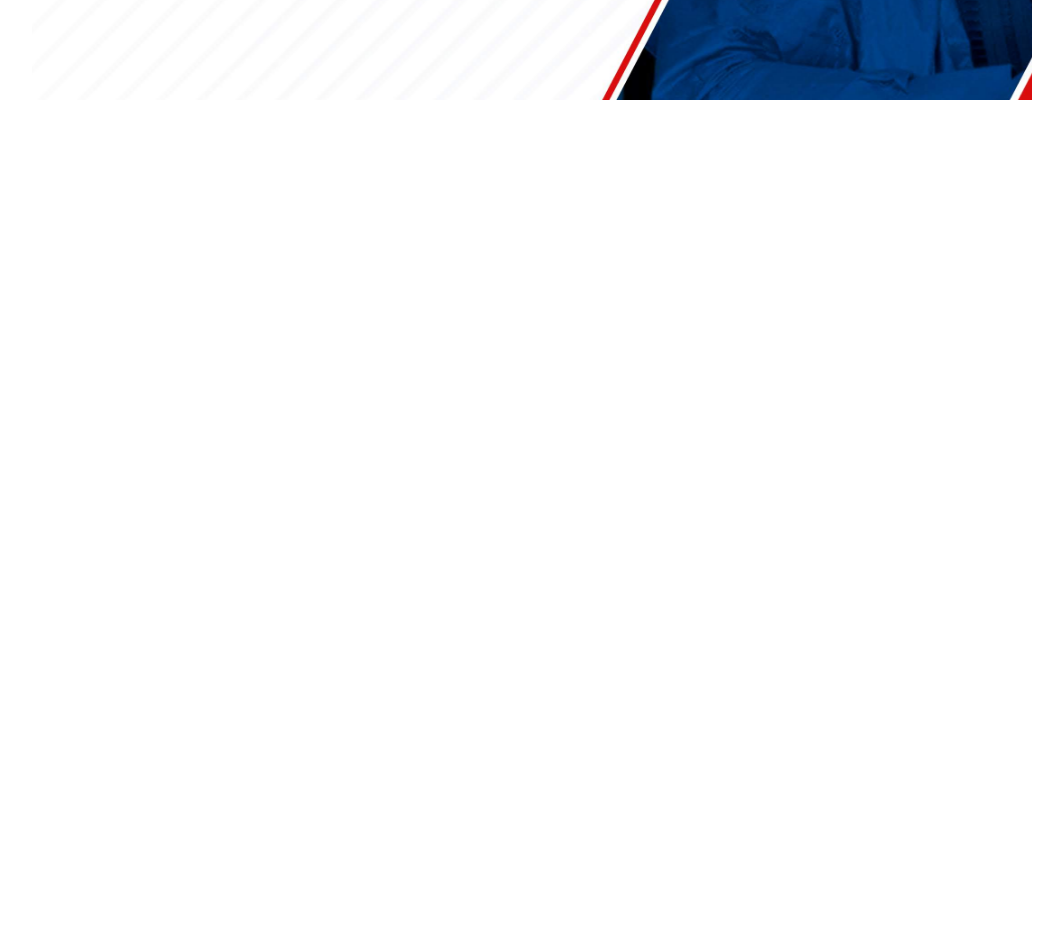
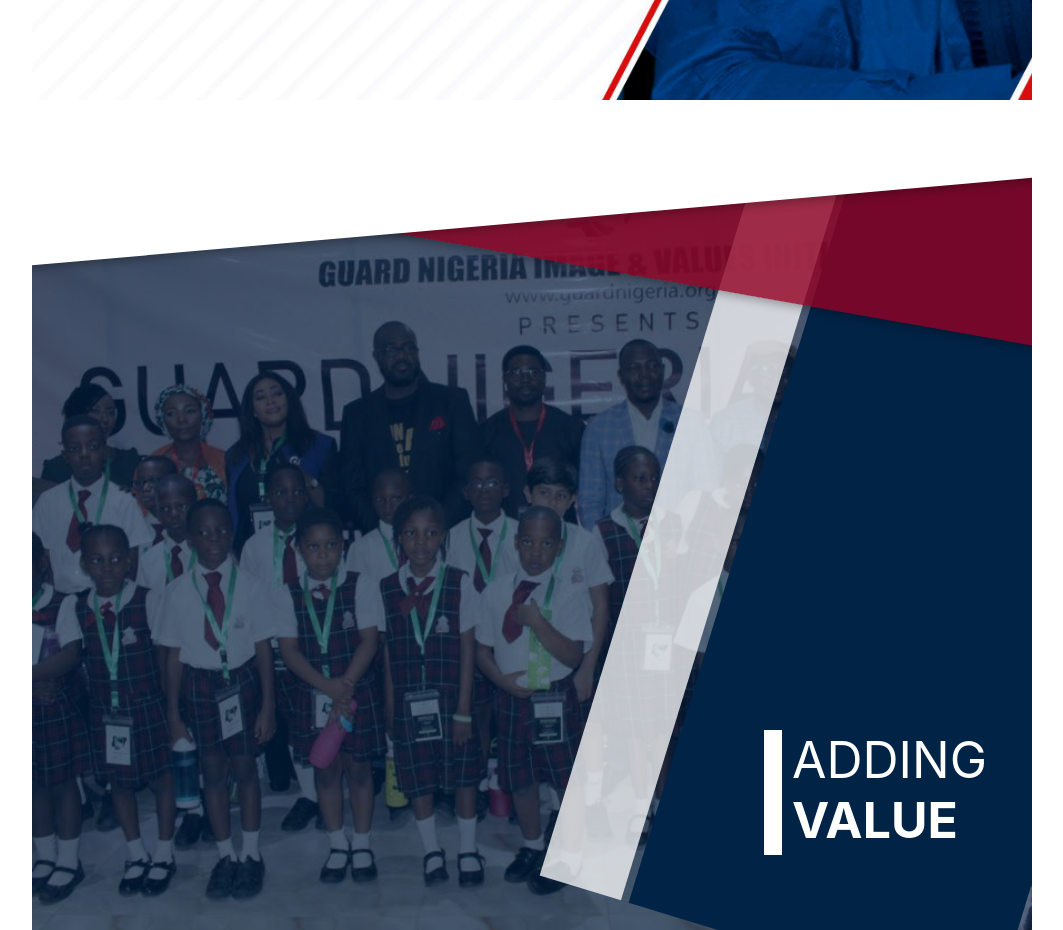
Before and after one commit to josenriagu/pamahah, a React (Create React App) app: page / in a window 1280 px wide. Shown: the part 2360-3290 px from the top of the page, without its empty margins (108-1171 px from the left). Before the commit the page ends 2460 px from the top, so only its background shows below. Built offline with nearby package versions, Linux system fonts and the light colour scheme.

Commit message:
feat(frontend): create and implement slide4 - adjust styles

```diff
--- a/src/App.js
+++ b/src/App.js
@@ -7,6 +7,7 @@
 import Slide1 from './components/Slide1';
 import Slide2 from './components/Slide2/';
 import Slide3 from './components/Slide3';
+import Slide4 from './components/Slide4';
 import { AppDiv } from './App.styled';
 
 function App() {
@@ -23,6 +24,7 @@
           <Slide1 theme={theme} />
           <Slide2 theme={theme} />
           <Slide3 theme={theme} />
+          <Slide4 />
         </AppDiv>
       </>
     </ThemeProvider>
--- a/src/App.styled.js
+++ b/src/App.styled.js
@@ -12,9 +12,10 @@
     width: ${sizes.mobileRes};
     margin: .5rem auto;
   } */
-  #slide1,
-  #slide2,
-  #slide3 {
+  div#slide1,
+  div#slide2,
+  div#slide3,
+  div#slide4 {
     :hover {
       transition: box-shadow 2s;
       box-shadow: 0 0 1rem 0.3rem rgba(167, 167, 167, 1);
--- a/src/components/Slide1/Slide1.js
+++ b/src/components/Slide1/Slide1.js
@@ -15,7 +15,7 @@
       <div id="slide13"></div>
       <div id="brother"></div>
       <div id="sister"></div>
-      <div id="loner"></div>
+      <div id="loner11"></div>
       <div id={theme === 'light' ? "nameplate" : "nameplateAlt"}>
         <h4>Amahah <br />Promise Ndidi</h4>
         <p>Polymath | Farmer | Humanitarian <br /> Serial Entrepreneur</p>
--- a/src/components/Slide1/Slide1.styled.js
+++ b/src/components/Slide1/Slide1.styled.js
@@ -99,7 +99,7 @@
     position: absolute;
     background: ${colors.primary};
   }
-  div#loner{
+  div#loner11{
     width: 30rem;
     height: 30rem;
     right: 22%;
--- a/src/components/Slide3/Slide3.js
+++ b/src/components/Slide3/Slide3.js
@@ -18,7 +18,7 @@
             positions.map((position, idx) =>
               position.side === 'left' ?
                 (
-                  <div id={idx}>
+                  <div key={idx} id={idx}>
                     <p><strong>{position.title}</strong></p>
                     <p>{position.company}</p>
                     <a href={`https://${position.link}`} rel="noopener noreferrer">
@@ -37,7 +37,7 @@
             positions.map((position, idx) =>
               position.side === 'right' ?
                 (
-                  <div id={idx}>
+                  <div key={idx} id={idx}>
                     <p><strong>{position.title}</strong></p>
                     <p>{position.company}</p>
                     <a href={`https://${position.link}`} rel="noopener noreferrer">
--- /dev/null
+++ b/src/components/Slide4/Slide4.js
@@ -0,0 +1,26 @@
+import React from 'react';
+
+import { Slide4Div } from './Slide4.styled';
+
+const Slide4 = () => {
+  return (
+    <Slide4Div id="slide4">
+      <div id="overlay"></div>
+      <div id="parent41">
+        <div id="child41"></div>
+        <div id="child42"></div>
+      </div>
+      <div id="loner41"></div>
+      <div id="loner42"></div>
+      <div id="parent42">
+        <div id="child43"></div>
+        <div id="child44">
+          <h2>Adding</h2>
+          <h2><strong>Value</strong></h2>
+        </div>
+      </div>
+    </Slide4Div>
+  );
+}
+
+export default Slide4;
--- /dev/null
+++ b/src/components/Slide4/Slide4.styled.js
@@ -0,0 +1,82 @@
+import styled from 'styled-components';
+
+import { colors } from '../../styles/variables';
+
+export const Slide4Div = styled.div`
+  width: 100%;
+  height: 100vh;
+  margin-top: 3rem;
+  position: relative;
+  background: ${props => props.theme.body};
+  background-image: url('/assets/slide4/slide4-bg.jpg');
+  /* background color is the fallback for when the image is not available */
+  background-color: ${props => props.theme.body};
+  background-position: center;
+  background-size: cover;
+  background-repeat: no-repeat;
+  overflow: hidden;
+  div#overlay {
+    width: 100%;
+    height: 100%;
+    border-radius: 0;
+    background: ${colors.bgTint};
+  }
+  div#parent41 {
+    position: absolute;
+    width: 100%;
+    top: 10rem;
+    left: 38%;
+    transform: rotate(-73deg);
+    div#child41 {
+      width: inherit;
+      height: 8.5rem;
+      margin-bottom: .8rem;
+      background-color: rgba(255, 255, 255, .75);
+    }
+    div#child42 {
+      width: inherit;
+      height: 38rem;
+      background-color: ${props => props.theme.slide4Alt};
+    }
+  }
+  div#loner41 {
+    width: 100%;
+    height: 25rem;
+    position: absolute;
+    top: -10.7rem;
+    left: 10rem;
+    background-color: ${props => props.theme.slide4};
+    transform: rotate(10deg);
+    box-shadow: 0 0 1rem 0.3rem rgba(0, 0, 0, .3);
+  }
+  div#loner42 {
+    width: 105%;
+    height: 15rem;
+    position: absolute;
+    top: -6rem;
+    left: -1rem;
+    background-color: white;
+    transform: rotate(-5deg);
+    box-shadow: 0 0 1rem 0.3rem rgba(0, 0, 0, .3);
+  }
+  div#parent42 {
+    position: absolute;
+    bottom: 7.5rem;
+    right: 4.5rem;
+    display: flex;
+    vertical-align: baseline;
+    div#child43 {
+      width: 1.8rem;
+      height: 12.5rem;
+      margin-right: 1rem;
+      background-color: ${props => props.theme.body};
+    }
+    div#child44 {
+      h2 {
+        margin: 0 !important;
+        text-transform: uppercase;
+        color: white;
+      }
+    }
+  }
+`;
--- /dev/null
+++ b/src/components/Slide4/index.js
@@ -0,0 +1 @@
+export { default } from './Slide4';
--- a/src/styles/GlobalSyles.js
+++ b/src/styles/GlobalSyles.js
@@ -31,7 +31,7 @@
    }
 }
 h2 {
-   font-size: 3.5rem;
+   font-size: 5rem;
    margin-top: 1rem;
    font-weight: 400;
    color: ${colors.gold}
--- a/src/styles/Theme.js
+++ b/src/styles/Theme.js
@@ -5,7 +5,10 @@
   softBg: '#012346',
   texth4: '#012346',
   texth5: '#ffffff',
-  bgColor: 'rgba(255,255,255,0.3)'
+  bgColor: 'rgba(255,255,255,0.3)',
+  slide4: 'rgba(147,2,35, 0.8)',
+  slide4Alt: '#012346'
+
 }
 
 export const darkTheme = {
@@ -14,5 +17,7 @@
   softBg: '000000',
   texth4: '#ffffff',
   texth5: '#c6930a',
-  bgColor: 'rgba(0,0,0,0.3)'
+  bgColor: 'rgba(0,0,0,0.3)',
+  slide4: 'rgba(1,35,70, 0.8)',
+  slide4Alt: '#930223'
 }
--- a/src/styles/variables.js
+++ b/src/styles/variables.js
@@ -14,5 +14,6 @@
   gold: '#c6930a',
   primary: '#930223',
   secondary: '#012346',
-  secondaryRGB: 'rgb(1,35,70,0.3)'
+  secondaryRGB: 'rgb(1,35,70,0.3)',
+  bgTint: 'rgba(1,35,70, 0.65)'
 };
```
Also changed, not shown: 1 other file (tests, documents, lock files or other folders).
